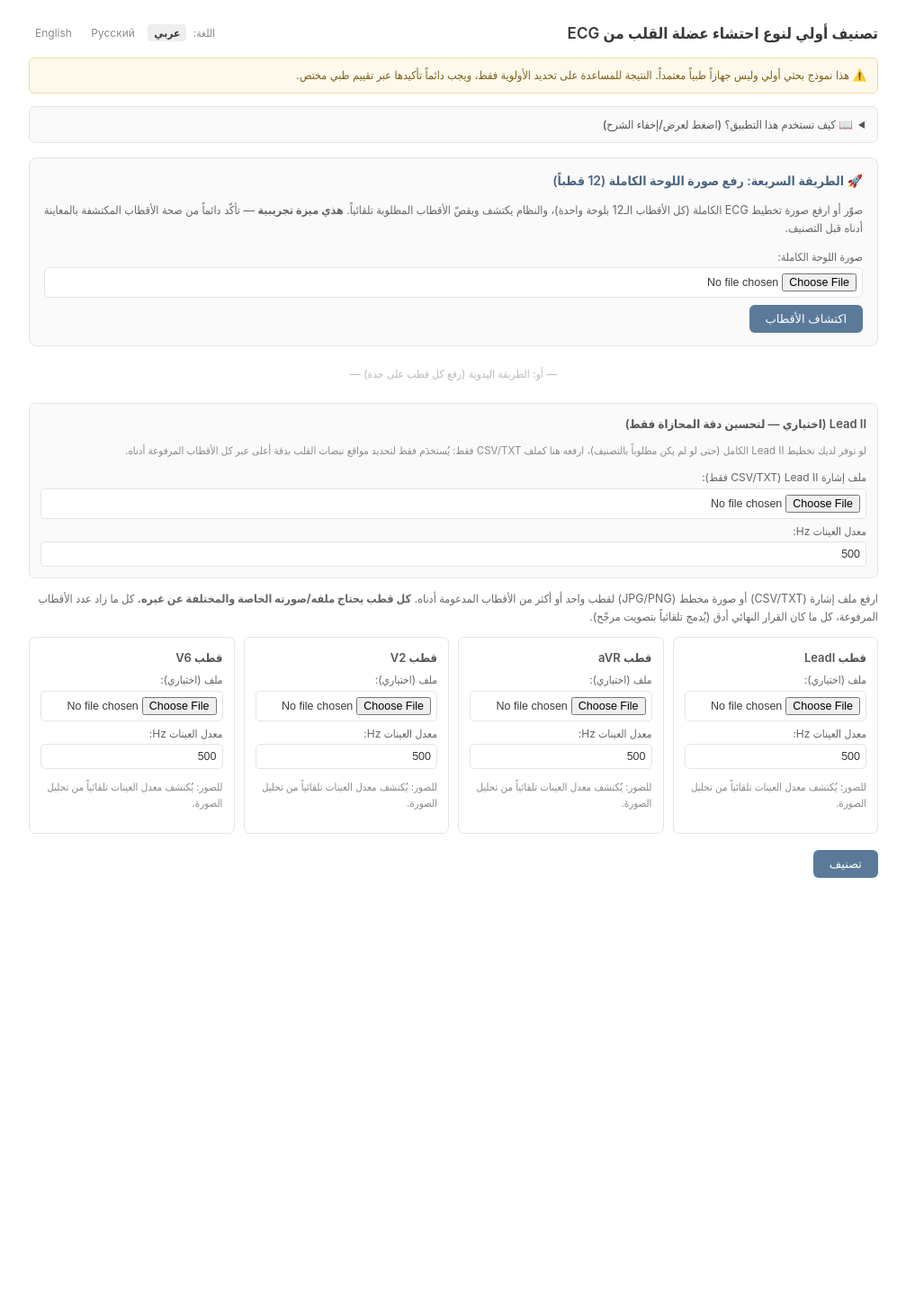
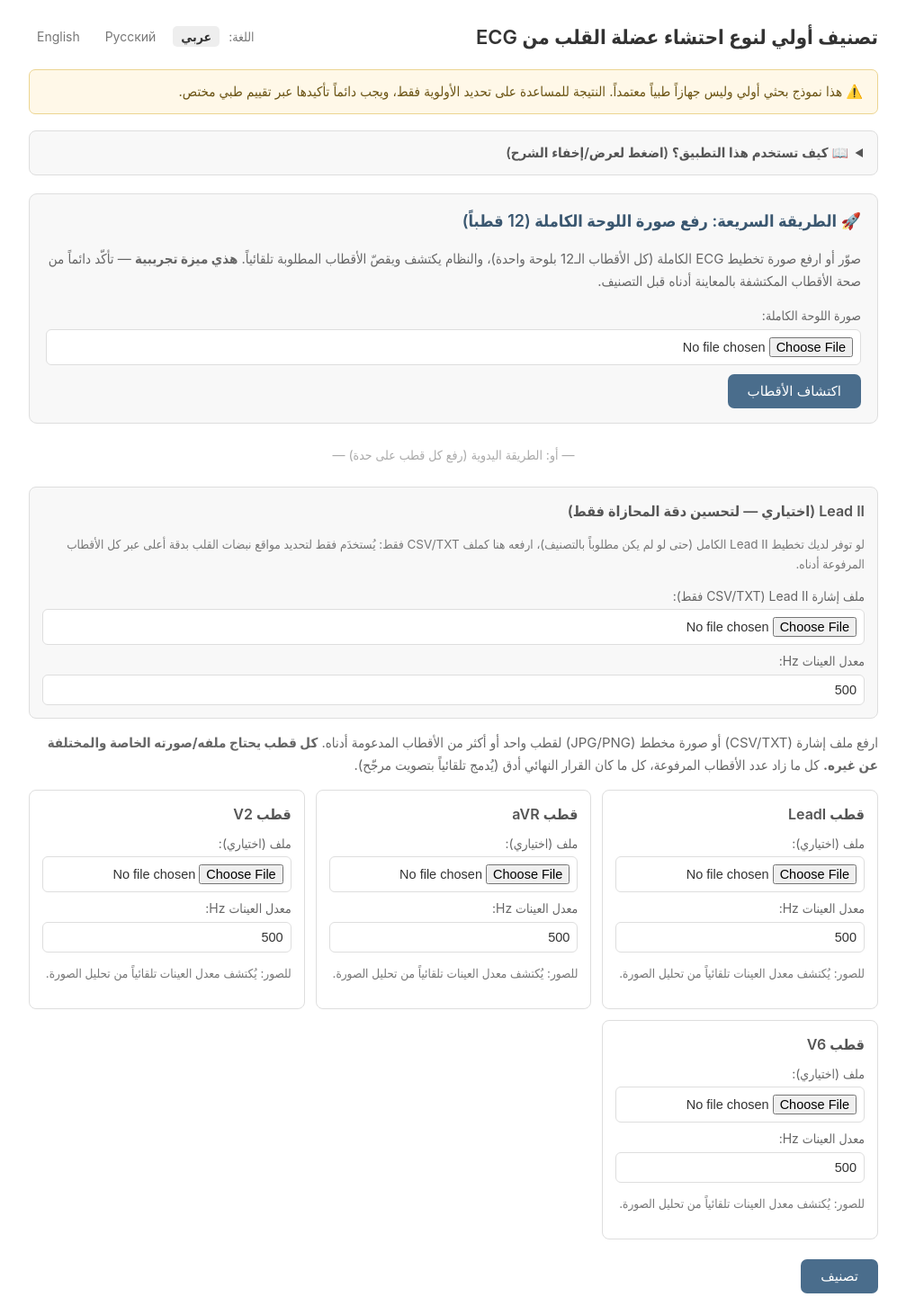
Before and after one commit to husham-eng/ecg-mi-classifier, a Flask app: page / in a window 1280 px wide. Shown: the whole page at 90% size, without its empty margins (136-1143 px from the left). Before the commit the page ends 976 px from the top, so only its background shows below. Run offline with Flask 3, Linux system fonts and the light colour scheme.

Commit message:
Fix font size - too small in previous update

```diff
--- a/templates/index.html
+++ b/templates/index.html
@@ -6,82 +6,82 @@
   <title>{{ t.page_title }}</title>
   <style>
     :root {
-      --text: #3a3a3a;
-      --text-muted: #8a8a8a;
-      --border: #e4e4e4;
-      --bg-soft: #fafafa;
-      --accent: #5b7a99;      /* لون واحد هادئ للتفاعل، لا يُستخدم بإسراف */
-      --accent-hover: #4a6580;
-      --warn-bg: #fff9ec;
-      --warn-border: #f0dca0;
-      --warn-text: #7a6118;
+      --text: #333333;
+      --text-muted: #777777;
+      --border: #dedede;
+      --bg-soft: #f8f8f8;
+      --accent: #4a6d8c;      /* لون واحد هادئ للتفاعل، لا يُستخدم بإسراف */
+      --accent-hover: #3a5770;
+      --warn-bg: #fff8e8;
+      --warn-border: #ecd591;
+      --warn-text: #6b5414;
     }
     * { box-sizing: border-box; }
     body {
       font-family: -apple-system, BlinkMacSystemFont, "Segoe UI", Tahoma, Arial, sans-serif;
       max-width: 980px; margin: 24px auto; padding: 0 18px;
-      color: var(--text); font-size: 13px; line-height: 1.55;
+      color: var(--text); font-size: 16px; line-height: 1.6;
     }
-    h1 { font-size: 17px; font-weight: 600; color: var(--text); margin: 0; }
-    h2 { font-size: 14px; font-weight: 600; color: var(--text); margin: 0 0 6px 0; }
-    h3 { font-size: 13px; font-weight: 600; color: #555; margin: 0 0 6px 0; }
+    h1 { font-size: 22px; font-weight: 600; color: var(--text); margin: 0; }
+    h2 { font-size: 18px; font-weight: 600; color: var(--text); margin: 0 0 8px 0; }
+    h3 { font-size: 16px; font-weight: 600; color: #555; margin: 0 0 8px 0; }
 
-    .top-bar { display: flex; justify-content: space-between; align-items: center; flex-wrap: wrap; gap: 8px; margin-bottom: 14px; }
-    .lang-switcher { font-size: 12px; color: var(--text-muted); }
-    .lang-switcher a { margin-inline-start: 4px; color: var(--text-muted); text-decoration: none; padding: 2px 7px; border-radius: 4px; }
+    .top-bar { display: flex; justify-content: space-between; align-items: center; flex-wrap: wrap; gap: 10px; margin-bottom: 18px; }
+    .lang-switcher { font-size: 14px; color: var(--text-muted); }
+    .lang-switcher a { margin-inline-start: 6px; color: var(--text-muted); text-decoration: none; padding: 3px 9px; border-radius: 5px; }
     .lang-switcher a.active { background: #eee; color: var(--text); font-weight: 600; }
 
     /* التحذير الطبي هو الشيء الوحيد اللي نبيه يلفت الانتباه فعلياً */
     .disclaimer {
       background: var(--warn-bg); border: 1px solid var(--warn-border); color: var(--warn-text);
-      padding: 9px 12px; border-radius: 6px; margin-bottom: 14px; font-size: 12.5px;
+      padding: 12px 16px; border-radius: 7px; margin-bottom: 18px; font-size: 15px;
     }
 
-    details.howto { background: var(--bg-soft); border: 1px solid var(--border); border-radius: 7px; padding: 10px 14px; margin-bottom: 16px; }
-    details.howto summary { cursor: pointer; font-weight: 500; color: #555; font-size: 12.5px; }
-    details.howto ul, details.howto ol { margin: 6px 0; padding-inline-start: 20px; }
-    details.howto p { margin: 7px 0; font-size: 12.5px; line-height: 1.6; color: #555; }
+    details.howto { background: var(--bg-soft); border: 1px solid var(--border); border-radius: 8px; padding: 12px 16px; margin-bottom: 20px; }
+    details.howto summary { cursor: pointer; font-weight: 600; color: #555; font-size: 15px; }
+    details.howto ul, details.howto ol { margin: 8px 0; padding-inline-start: 24px; }
+    details.howto p { margin: 9px 0; font-size: 15px; line-height: 1.65; color: #555; }
 
-    .intro-text { font-size: 12.5px; line-height: 1.6; color: #666; }
-    .hint { color: var(--text-muted); font-size: 11.5px; }
+    .intro-text { font-size: 15px; line-height: 1.65; color: #666; }
+    .hint { color: var(--text-muted); font-size: 13.5px; }
 
-    .lead-box { border: 1px solid var(--border); border-radius: 7px; padding: 12px; margin-bottom: 10px; background: white; }
-    label { display: block; margin: 5px 0 2px; font-size: 12px; color: #666; font-weight: 400; }
+    .lead-box { border: 1px solid var(--border); border-radius: 8px; padding: 14px; margin-bottom: 12px; background: white; }
+    label { display: block; margin: 7px 0 3px; font-size: 14px; color: #666; font-weight: 400; }
     input[type=file], input[type=number] {
-      width: 100%; padding: 6px; box-sizing: border-box; border: 1px solid var(--border);
-      border-radius: 5px; font-size: 12.5px; color: var(--text); background: white;
+      width: 100%; padding: 8px; box-sizing: border-box; border: 1px solid var(--border);
+      border-radius: 6px; font-size: 14.5px; color: var(--text); background: white;
     }
 
     button {
-      background: var(--accent); color: white; border: none; padding: 8px 18px;
-      font-size: 13px; font-weight: 500; border-radius: 6px; cursor: pointer; margin-top: 8px;
+      background: var(--accent); color: white; border: none; padding: 10px 22px;
+      font-size: 15px; font-weight: 500; border-radius: 7px; cursor: pointer; margin-top: 10px;
     }
     button:hover { background: var(--accent-hover); }
     button:disabled { background: #ccc; cursor: not-allowed; }
 
     #result {
-      margin-top: 18px; padding: 14px; border-radius: 7px; background: var(--bg-soft);
+      margin-top: 20px; padding: 16px; border-radius: 8px; background: var(--bg-soft);
       border: 1px solid var(--border); white-space: pre-wrap; font-family: ui-monospace, monospace;
-      font-size: 12px; color: #444;
+      font-size: 13.5px; color: #444;
     }
 
-    .leads-grid { display: grid; grid-template-columns: repeat(auto-fit, minmax(210px, 1fr)); gap: 10px; margin-bottom: 10px; }
+    .leads-grid { display: grid; grid-template-columns: repeat(auto-fit, minmax(230px, 1fr)); gap: 12px; margin-bottom: 12px; }
     .leads-grid .lead-box { margin-bottom: 0; }
 
     /* قسم الرفع السريع: حدود هادئة بدل الأخضر الصارخ، مع لمسة لون خفيفة فقط بالعنوان */
-    .panel-section { background: var(--bg-soft); border: 1px solid var(--border); border-radius: 8px; padding: 14px 16px; margin-bottom: 18px; }
+    .panel-section { background: var(--bg-soft); border: 1px solid var(--border); border-radius: 9px; padding: 16px 18px; margin-bottom: 20px; }
     .panel-section h2 { color: var(--accent-hover); }
-    .panel-section p { font-size: 12.5px; line-height: 1.6; color: #666; }
+    .panel-section p { font-size: 15px; line-height: 1.65; color: #666; }
 
-    .detected-grid { display: grid; grid-template-columns: repeat(auto-fit, minmax(190px, 1fr)); gap: 10px; margin: 12px 0; }
-    .detected-card { border: 1px solid var(--border); border-radius: 7px; padding: 7px; background: white; text-align: center; }
-    .detected-card img { max-width: 100%; border: 1px solid var(--border); border-radius: 4px; }
-    .detected-card h4 { margin: 5px 0 2px 0; font-size: 12px; font-weight: 600; color: #555; }
-    .confidence-badge { font-size: 11px; display: block; margin-top: 3px; }
+    .detected-grid { display: grid; grid-template-columns: repeat(auto-fit, minmax(200px, 1fr)); gap: 12px; margin: 14px 0; }
+    .detected-card { border: 1px solid var(--border); border-radius: 8px; padding: 8px; background: white; text-align: center; }
+    .detected-card img { max-width: 100%; border: 1px solid var(--border); border-radius: 5px; }
+    .detected-card h4 { margin: 6px 0 3px 0; font-size: 14px; font-weight: 600; color: #555; }
+    .confidence-badge { font-size: 13px; display: block; margin-top: 4px; }
     .confidence-confirmed { color: #5c8a5f; }
     .confidence-weak, .confidence-not_found { color: #b08a3e; }
 
-    .section-divider { text-align: center; color: #bbb; font-size: 12px; margin: 22px 0; }
+    .section-divider { text-align: center; color: #aaa; font-size: 14px; margin: 24px 0; }
   </style>
 </head>
 <body>
@@ -111,7 +111,7 @@
     <input type="file" id="panelImageInput" accept="image/png,image/jpeg,image/jpg,image/webp" capture="environment">
     <button type="button" id="detectPanelBtn">{{ t.panel_detect_button }}</button>
 
-    <div id="panelDetectStatus" style="display:none; margin-top:8px; font-size:12.5px; color:#777;"></div>
+    <div id="panelDetectStatus" style="display:none; margin-top:10px; font-size:15px; color:#777;"></div>
 
     <div id="detectedLeadsContainer" style="display:none;">
       <p class="hint">{{ t.panel_review_note }}</p>
```
